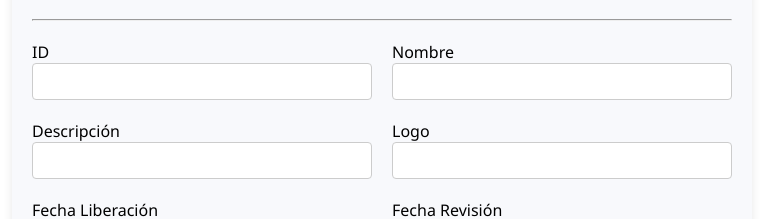
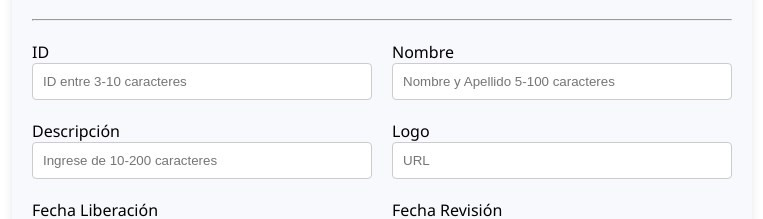
Before and after one commit to AlexisChasi/reto-front_mio_2, an Angular app: page /registrar in a window 1280 px wide. Shown: the part 276-495 px from the top of the page, without its empty margins (258-1021 px from the left). Built offline with nearby package versions, Linux system fonts and the light colour scheme.

Commit message:
Validaciones finales en formulario

```diff
--- a/src/app/features/registro-producto/registro-producto.component.html
+++ b/src/app/features/registro-producto/registro-producto.component.html
@@ -12,10 +12,10 @@
 
     <div class="form-group">
       <label>ID</label>
-      <input name="id" [(ngModel)]="producto.id" #id="ngModel" required minlength="3" maxlength="10" class="input"
-        [readonly]="modoEdicion" [class.invalid]="(id.invalid && id.touched || idVerificadoInvalid) && !modoEdicion"
+      <input name="id" [(ngModel)]="producto.id" placeholder="ID entre 3-10 caracteres"  #id="ngModel" required minlength="3" maxlength="10" class="input"
+        [readonly]="modoEdicion" [class.invalid]="(id.invalid && id.dirty || idVerificadoInvalid) && !modoEdicion"
         (blur)="verificarId()" />
-      <div *ngIf="id.invalid && id.touched && !modoEdicion" class="error-text">
+      <div *ngIf="id.invalid && id.dirty && !modoEdicion" class="error-text">
         ¡ID debe tener entre 3 y 10 caracteres!
       </div>
       <div *ngIf="idVerificadoInvalid && !modoEdicion" class="error-text">
@@ -25,33 +25,33 @@
 
     <div class="form-group">
       <label>Nombre</label>
-      <input name="name" [(ngModel)]="producto.name" #name="ngModel" required minlength="5" maxlength="100"
-        class="input" [class.invalid]="name.invalid && name.touched" />
-      <div *ngIf="name.invalid && name.touched" class="error-text">
+      <input name="name" [(ngModel)]="producto.name" placeholder="Nombre y Apellido 5-100 caracteres"  #name="ngModel" required minlength="5" maxlength="100"
+        class="input" [class.invalid]="name.invalid && name.dirty" />
+      <div *ngIf="name.invalid && name.dirty" class="error-text">
         Nombre debe tener entre 5 y 100 caracteres
       </div>
     </div>
 
     <div class="form-group">
       <label>Descripción</label>
-      <input name="description" [(ngModel)]="producto.description" #desc="ngModel" required minlength="10"
-        maxlength="200" class="input" [class.invalid]="desc.invalid && desc.touched" />
-      <div *ngIf="desc.invalid && desc.touched" class="error-text">
+      <input name="description" [(ngModel)]="producto.description" placeholder="Ingrese de 10-200 caracteres"  #desc="ngModel" required minlength="10"
+        maxlength="200" class="input" [class.invalid]="desc.invalid && desc.dirty" />
+      <div *ngIf="desc.invalid && desc.dirty" class="error-text">
         Descripción debe tener entre 10 y 200 caracteres
       </div>
     </div>
 
     <div class="form-group">
       <label>Logo</label>
-      <input name="logo" [(ngModel)]="producto.logo" #logo="ngModel" required class="input"
-        [class.invalid]="logo.invalid && logo.touched" />
-      <div *ngIf="logo.invalid && logo.touched" class="error-text">Logo es requerido</div>
+      <input name="logo" [(ngModel)]="producto.logo" placeholder="URL" #logo="ngModel" required class="input"
+        [class.invalid]="logo.invalid && logo.dirty" />
+      <div *ngIf="logo.invalid && logo.dirty" class="error-text">Logo requerido</div>
     </div>
 
     <div class="form-group">
       <label>Fecha Liberación</label>
       <input type="date" name="date_release" [(ngModel)]="producto.date_release" #release="ngModel" required
-        class="input" [class.invalid]="release.invalid && release.touched || fechaLiberacionInvalida"
+        class="input" [class.invalid]="release.invalid && release.dirty || fechaLiberacionInvalida"
         (change)="onFechaLiberacionChange()" />
       <div *ngIf="fechaLiberacionInvalida" class="error-text">
         La fecha debe ser igual o mayor a la fecha actual
```
